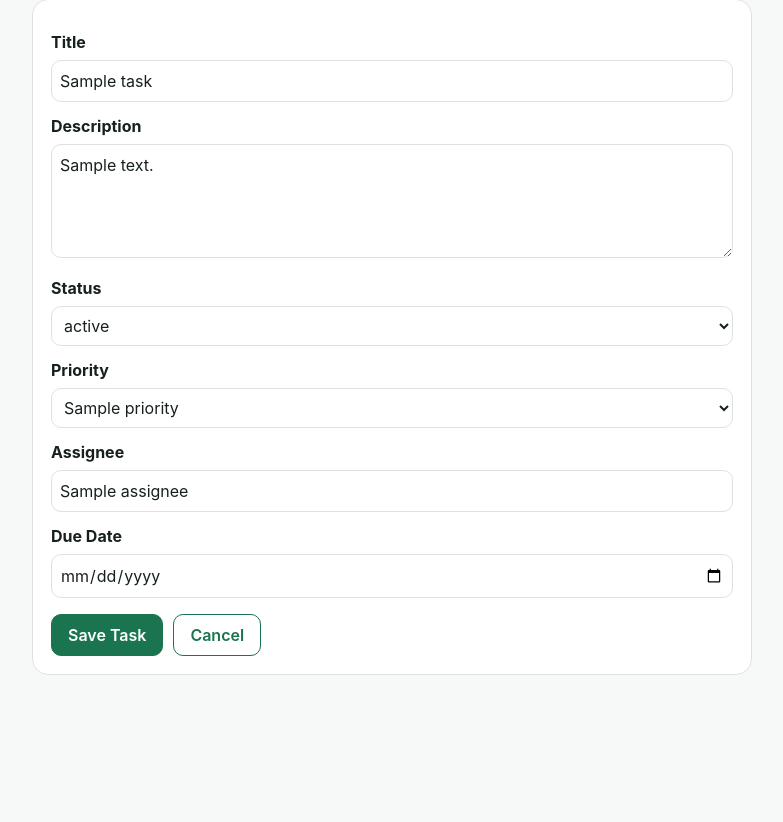
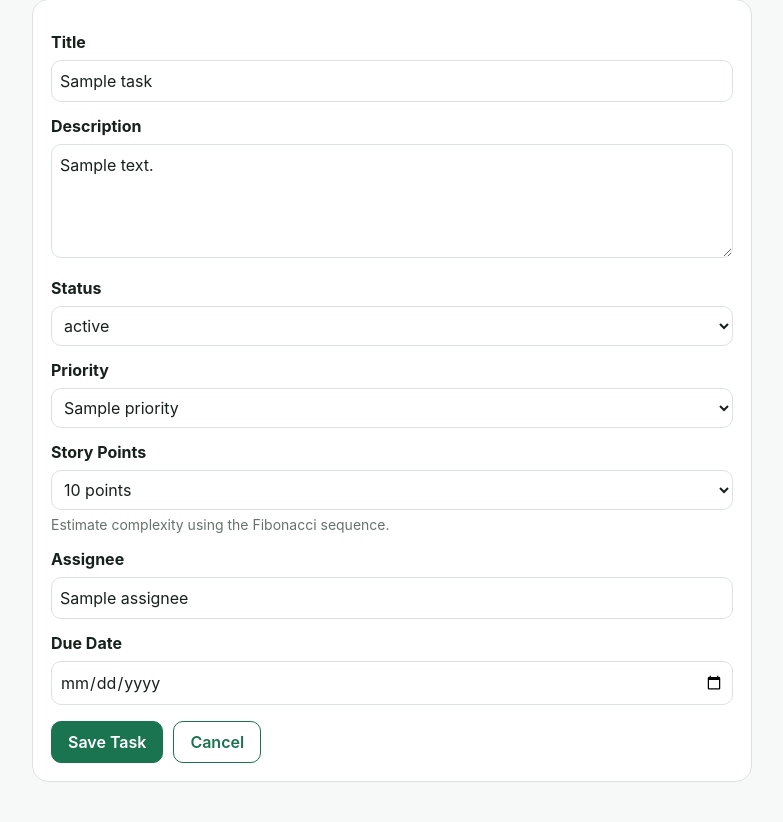
Before and after one commit to Ian-Keilman/TaskFlask, a Flask app: template app/templates/task_form.html in a window 1280 px wide. Shown: the part 224-1046 px from the top of the page, without its empty margins (68-851 px from the left). Before the commit the page ends 899 px from the top, so only its background shows below. Run offline with Flask 3, Linux system fonts and the light colour scheme; the template is opened without the code that fills it: most values are stand-ins (such as "Sample title", 1, 10 or a date in 2020).

Commit message:
required story-point selector

```diff
--- a/app/templates/task_form.html
+++ b/app/templates/task_form.html
@@ -55,6 +55,21 @@
         <p class="field-error">{{ errors.priority }}</p>
     {% endif %}
 
+    <label for="story_points">Story Points</label>
+    <select id="story_points" name="story_points" required>
+        {% for points in story_points_options %}
+            <option value="{{ points }}"
+                {% if task and task.story_points == points %}selected{% endif %}
+            >
+                {{ points }} point{% if points != 1 %}s{% endif %}
+            </option>
+        {% endfor %}
+    </select>
+    <p class="field-help">Estimate complexity using the Fibonacci sequence.</p>
+    {% if errors.story_points %}
+        <p class="field-error">{{ errors.story_points }}</p>
+    {% endif %}
+
     <label for="assignee">Assignee</label>
     <input
         id="assignee"
```
